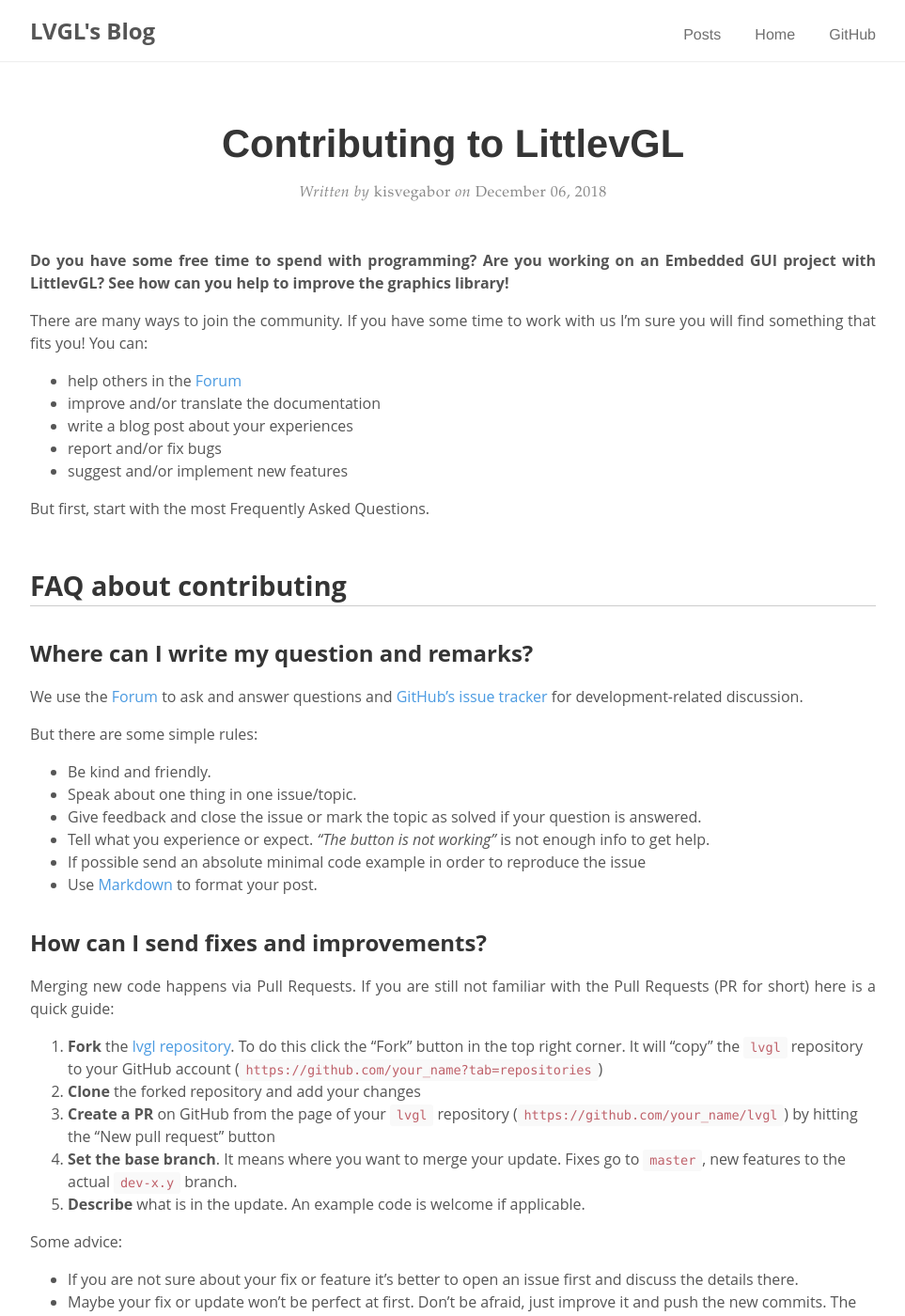
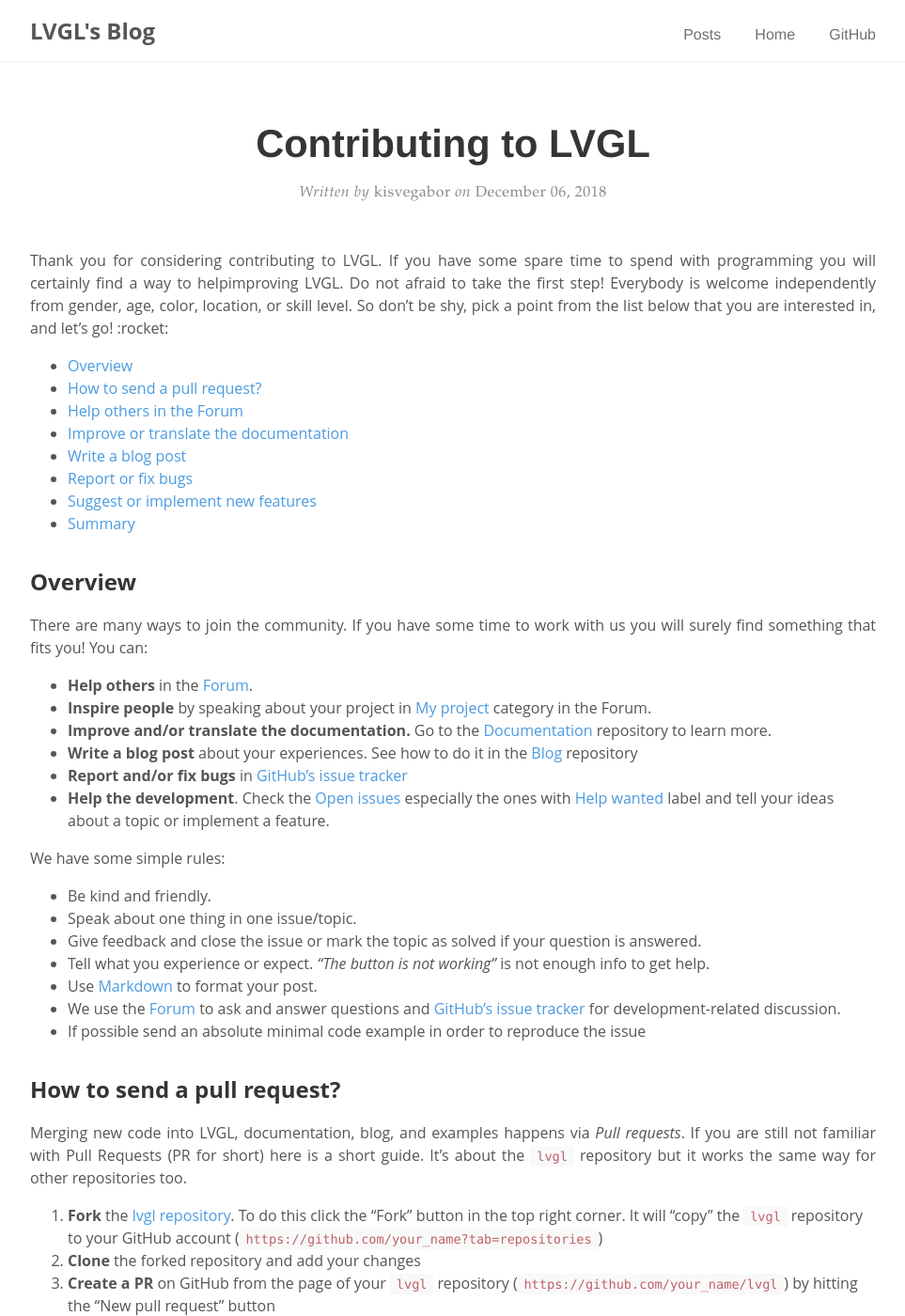
Before and after one commit to lvgl/blog, a Jekyll site: the page built from _posts/2018-12-06-contributing.md, in a window 1280 px wide and 1400 px high. Shown: the whole window at 94% size, without its empty margins (158-1121 px from the left). Built offline with Jekyll 4.4.1, drawn with Linux system fonts in a browser that asks for light colours; comment, search, counter and statistics services are not loaded; some of the changed text lies outside the part shown.

Commit message:
update contributing post

```diff
--- a/_posts/2018-12-06-contributing.md
+++ b/_posts/2018-12-06-contributing.md
@@ -1,6 +1,6 @@
 ---
 layout: post
-title: "Contributing to LittlevGL"
+title: "Contributing to LVGL"
 author: "kisvegabor"
 cover: /assets/contributing/cover.png
 image:
@@ -9,113 +9,116 @@
   width: 300
 ---
 
-**Do you have some free time to spend with programming?
-Are you working on an Embedded GUI project with LittlevGL?
-See how can you help to improve the graphics library!**
+
+Thank you for considering contributing to LVGL. If you have some spare time to spend with programming you will certainly find a way to helpimproving LVGL. Do not afraid to take the first step! Everybody is welcome independently from gender, age, color, location, or skill level. So don't be shy, pick a point from the list below that you are interested in, and let's go! :rocket:
+
+- [Overview](#overview)
+- [How to send a pull request?](#how-to-send-a-pull-request)
+- [Help others in the Forum](help-others-in-the-forum)
+- [Improve or translate the documentation](#improve-or-translate-the-documentation)
+- [Write a blog post](#write-a-blog-post)
+- [Report or fix bugs](#report-or-fix-bugs)
+- [Suggest or implement new features](#suggest-or-implement-new-features)
+- [Summary](#summary)
 
 
-There are many ways to join the community. If you have some time to work with us I'm sure you will find something that fits you! You can:
-- help others in the [Forum](https://forum.littlevgl.com/)
-- improve and/or translate the documentation
-- write a blog post about your experiences
-- report and/or fix bugs
-- suggest and/or implement new features
+## Overview
 
-But first, start with the most Frequently Asked Questions.
+There are many ways to join the community. If you have some time to work with us you will surely find something that fits you! You can:
+- **Help others** in the [Forum](https://forum.lvgl.io).
+- **Inspire people** by speaking about your project in [My project](https://forum.lvgl.io/c/my-projects) category in the Forum.
+- **Improve and/or translate the documentation.** Go to the [Documentation](https://github.com/lvgl/docs) repository to learn more.
+- **Write a blog post** about your experiences. See how to do it in the [Blog](https://github.com/lvgl/blog) repository
+- **Report and/or fix bugs** in [GitHub's issue tracker](https://github.com/lvgl/lvgl/issues)
+- **Help the development**. Check the [Open issues](https://github.com/lvgl/lvgl/issues) especially the ones with [Help wanted](https://github.com/lvgl/lvgl/issues?q=is%3Aissue+is%3Aopen+label%3A%22help+wanted%22) label and tell your ideas about a topic or implement a feature.
 
-# FAQ about contributing
-
-## Where can I write my question and remarks?
-
-We use the [Forum](https://forum.littlevgl.com/) to ask and answer questions and [GitHub's issue tracker](https://github.com/littlevgl/lvgl/issues) for development-related discussion.
-
-But there are some simple rules:
+We have some simple rules:
 - Be kind and friendly.
 - Speak about one thing in one issue/topic.
 - Give feedback and close the issue or mark the topic as solved if your question is answered.
 - Tell what you experience or expect. _"The button is not working"_ is not enough info to get help.
+- Use [Markdown](https://github.com/adam-p/markdown-here/wiki/Markdown-Cheatsheet) to format your post.
+- We use the [Forum](https://forum.lvgl.io/) to ask and answer questions and [GitHub's issue tracker](https://github.com/lvgl/lvgl/issues) for development-related discussion.
 - If possible send an absolute minimal code example in order to reproduce the issue
-- Use [Markdown](https://github.com/adam-p/markdown-here/wiki/Markdown-Cheatsheet) to format your post.
 
-## How can I send fixes and improvements?
 
-Merging new code happens via Pull Requests. If you are still not familiar with the Pull Requests (PR for short) here is a quick guide:
-1. **Fork** the [lvgl repository](https://github.com/littlevgl/lvgl). To do this click the "Fork" button in the top right corner. It will "copy" the `lvgl` repository to your GitHub account (`https://github.com/your_name?tab=repositories`)
+## How to send a pull request?
+
+Merging new code into LVGL, documentation, blog, and examples happens via *Pull requests*. If you are still not familiar with  Pull Requests (PR for short) here is a short guide. It's about the `lvgl` repository but it works the same way for other repositories too.
+1. **Fork** the [lvgl repository](https://github.com/lvgl/lvgl). To do this click the "Fork" button in the top right corner. It will "copy" the `lvgl` repository to your GitHub account (`https://github.com/your_name?tab=repositories`)
 2. **Clone**  the forked repository and add your changes
 3. **Create a PR** on GitHub from the page of your `lvgl` repository (`https://github.com/your_name/lvgl`) by hitting the "New pull request" button
-4. **Set the base branch**. It means where you want to merge your update. Fixes go to `master`, new features to the actual `dev-x.y` branch.
+4. **Set the base branch**. It means where you want to merge your update. Fixes go to `master`, new features to feature branch.
 5. **Describe** what is in the update. An example code is welcome if applicable.
+6. **Update** your `lvgl` branch with new commits. They will appear in the PR too.
 
 Some advice:
-- If you are not sure about your fix or feature it's better to open an issue first and discuss the details there.
+- For non-trivial fixes and features it's better open an issue first to discuss the details.
 - Maybe your fix or update won't be perfect at first. Don't be afraid, just improve it and push the new commits. The PR will be updated accordingly.
 - If your update needs some extra work it's okay to say: _"I'm busy now and I will improve it soon"_ or _"Sorry, I don't have time to improve it, I hope it helps in this form too"_.
 So it's better to say don't have time to continue than saying nothing.
-- Please read and follow this [guide about the coding style](https://github.com/littlevgl/lvgl/blob/master/docs/CODING_STYLE.md)
-
-
-## Where is the documentation?
-
-You can read the documentation here: <https://docs.littlevgl.com/>
-You can edit the documentation here: <https://github.com/littlevgl/doc>
-
-## Where is the blog?
-
-You can read the blog here: <https://blog.littlevgl.com/>
-You can edit the blog here: <https://github.com/littlevgl/blog>
-
-# So how and where can you contribute?
+- Please read and follow this [guide about the coding style](https://github.com/lvgl/lvgl/blob/master/docs/CODING_STYLE.md)
 
 ## Help others in the Forum
 
 It's a great way to contribute to the library if you already use it.
-Just go to [https://forum.littlevgl.com/](https://forum.littlevgl.com/) a register (Google and GitHub login also works).
+Just go to [https://forum.lvgl.io/](https://forum.lvgl.io/) a register (Google and GitHub login also works).
 Log in, read the titles and if you are already familiar with a topic, don't be shy, and write your suggestion.
 
-## Improving and/or translating the documentation
+## Improve or translate the documentation
 
-If you would like to contribute to LittlevGL the documentation is the best place to start.
+If you would like to contribute to LVGL the documentation is the best place to start.
 
 ### Fix typos, add missing parts
 
-If you find a typo, an obscure sentence or something which is not explained well enough in the [English documentation](https://docs.littlevgl.com/en/html/index.html)
+If you find a typo, an obscure sentence or something which is not explained well enough in the [English documentation](https://docs.lvgl.io/en/html/index.html)
 click the *"Edit on GitHub"* button in the top right corner and fix the issue by sending a Pull Request.
 
 ### Translate the documentation
 
-If you have time and interest you can translate the documentation to your native language or any language you speak.
+If you have time and interest you can translate the documentation to your native language or any language you speak well.
 You can join others to work on an already existing language or you can start a new one.
 
 To translate the documentation we use [Zanata](https://zanata.org) which is an online translation platform.
-You will find the LittlevGL project here: [LittlevGL on Zanata](https://translate.zanata.org/iteration/view/littlevgl-docs/v6.0-doc1?dswid=3430)
+You will find the LVGL project here: [LVGL on Zanata](https://translate.zanata.org/iteration/view/littlevgl-docs/v6.0-doc1?dswid=3430)
 
 To get started you need to:
 - register at [Zanata](https://zanata.org) which is an online translation platform.
-- comment to [this post](https://forum.littlevgl.com/t/translate-the-documentation/238?u=kisvegabor)
+- comment to [this post](https://forum.lvgl.io/t/translate-the-documentation/238?u=kisvegabor)
 - tell your username at *Zanata* and your selected language(s) to get permission the edit the translations
 
-Note that a translation will be added to the documentation only if at least the [Porting section](https://docs.littlevgl.com/en/html/porting/index.html) is translated.
+Note that a translation will be added to the documentation only if the following parts are translated:
+- [Home page](https://docs.lvgl.io/en/v7/)
+- [Porting section](https://docs.lvgl.io/en/v7/html/porting/index.html)
+- [Quick overview](https://docs.lvgl.io/v7/en/html/get-started/quick-overview.html)
 
+## Write a blog post
 
-## Writing a blog post about your experiences
-
-Have you ported LittlevGL to a new platform? Have you created a fancy GUI? Do you know a great trick?
-You can share your knowledge on LittlevGL's blog! It's super easy to add your own post:
-- Fork and clone the [blog repository](https://github.com/littlevgl/blog)
+Have you ported LVGL to a new platform or created a fancy GUI? Do you know a great trick?
+You can share your knowledge on LVGL's blog! It's super easy to add your own post:
+- Fork and clone the [blog repository](https://github.com/lvgl/blog)
 - Add your post in Markdown to the `_posts` folder.
 - Store the images and other resources in a dedicated folder in `assets`
 - Create a Pull Request
 
 The blog uses [Jekyll](https://jekyllrb.com/) to convert the `.md` files to a webpage. You can easily [run Jekyll offline](https://jekyllrb.com/docs/) to check your post before creating the Pull request
 
-## Reporting and/or fixing bugs
-For simple bugfixes (typos, missing error handling, fixing a warning) is fine to send a Pull request directly. However, for more complex bugs it's better to open an issue first. In the issue, you should describe how to reproduce the bug and even add the minimal code snippet.
+## Report or fix bugs
+For simple bugfixes (typos, missing error handling, fixing a warning) it's fine to send a Pull request directly. However, for more complex bugs it's better to open an issue first. In the issue, you should describe how to reproduce the bug and add the minimal code snippet.
 
-## Suggesting and/or implementing new features
-If you have a good idea don't hesitate to share with us. It's even better if you have time to deal with its implementation. Don't be afraid if you still don't know LittlevGL well enough. We will help you to get started.
+## Suggest or implement new features
+If you have a good idea don't hesitate to share with us. It's even better if you have time to deal with its implementation. Don't be afraid if you still don't know LVGL well enough. We will help you to get started.
 
-During the implementation don't forget the [Code style guide](https://github.com/littlevgl/lvgl/blob/master/docs/CODING_STYLE.md).
+To share your ideas use [Feature request](https://forum.lvgl.io/c/feature-request/9) category of the forum.
 
-# Summary
+If you are ready to get involved into the development of this faetures feel free to pen a [new issue](https://github.com/lvgl/lvgl/issues) for it on GitHub.
 
-I hope you have taken a liking to contribute to LittlevGL. A helpful and friendly community is waiting for you! :)
+During the implementation don't forget the [Code style guide](https://github.com/lvgl/lvgl/blob/master/docs/CODING_STYLE.md).
+
+If you implemented a new feature it's important to record it in the documentation and if applicable create an example for it:
+- Go to the [docs](https://github.com/lvgl/docs/tree/master/v7/en) repository and update the relevant part of the English documentation.
+- Go to the [examples](https://github.com/lvgl/lv_examples) repository and add a new file about the new feature in the related directory.
+
+## Summary
+
+I hope you have taken a liking to contribute to LVGL. A helpful and friendly community is waiting for you! :)
```
Also changed, not shown: assets/favicon-32x32.png (deleted).
